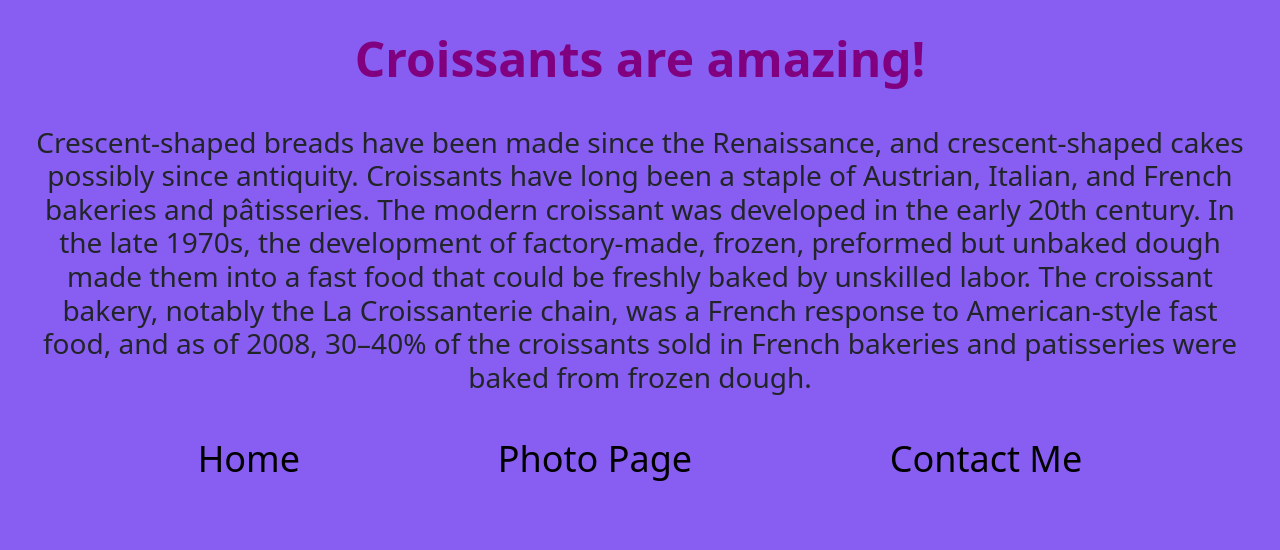
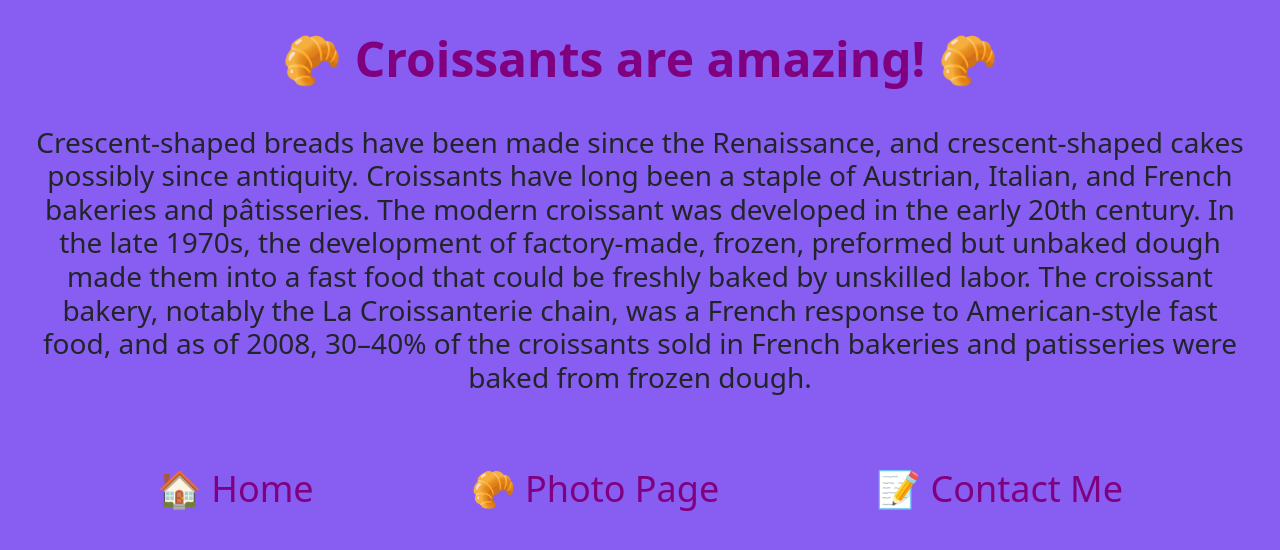
Before and after one commit to laurapurser/coding-practice-multiple-pages, a plain HTML site: page index.html in a window 1280 px wide. Drawn offline with nearby package versions, Linux system fonts and the light colour scheme.

Commit message:
Added emojis

```diff
--- a/css/styles.css
+++ b/css/styles.css
@@ -19,8 +19,9 @@ h3 {
 }
 a {
   text-decoration: none;
-  color: black;
+  color: var(--primary-colour);
   font-size: 36px;
+  padding-top: 30px;
 }
 img {
   display: block;
--- a/index.html
+++ b/index.html
@@ -14,7 +14,7 @@
     <link rel="stylesheet" href="/css/styles.css" />
   </head>
   <body>
-    <h1>Croissants are amazing!</h1>
+    <h1>🥐 Croissants are amazing! 🥐</h1>
 
     <h3>
       Crescent-shaped breads have been made since the Renaissance, and
@@ -29,10 +29,10 @@
       dough.
     </h3>
     <div class="links d-flex justify-content-evenly">
-      <a href="/">Home</a>
+      <a href="/">🏠 Home</a>
 
-      <a href="/photo.html">Photo Page</a>
-      <a href="/contact.html">Contact Me</a>
+      <a href="/photo.html">🥐 Photo Page</a>
+      <a href="/contact.html">📝 Contact Me</a>
     </div>
   </body>
 </html>
```
Also changed, not shown: contact.html (+6 -2 lines).
